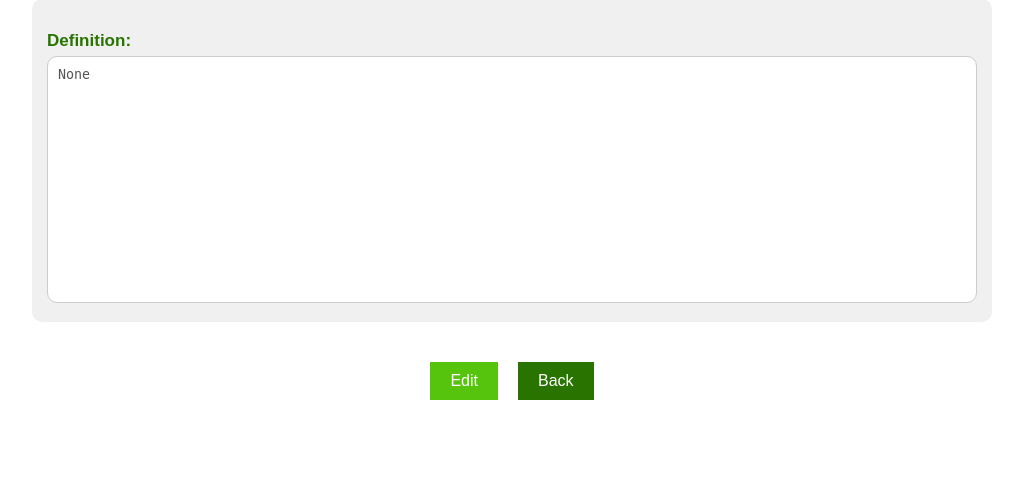
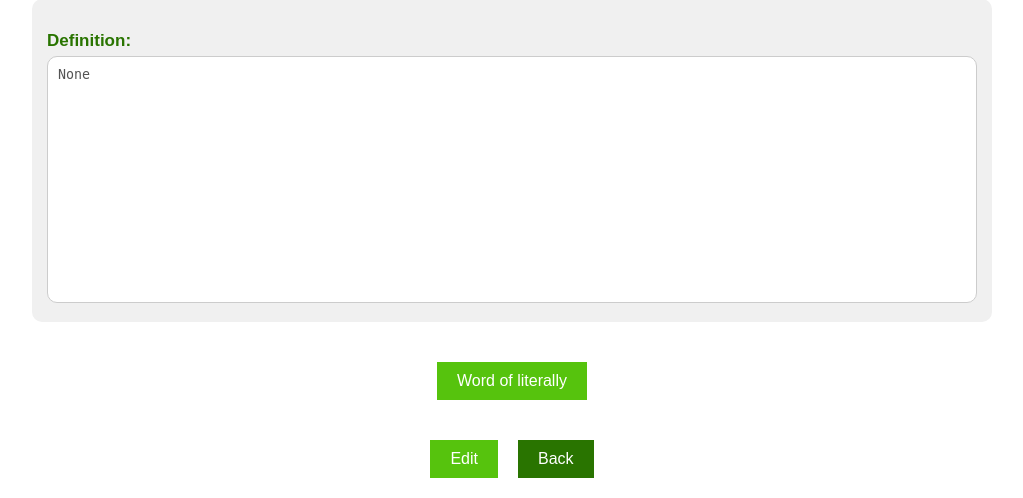
Before and after one commit to maciejunio999/un-literally, a Flask app: a page that uses templates/show_word.html in a window 1280 px wide. Shown: the part 722-1220 px from the top of the page, without its empty margins (128-1151 px from the left). Before the commit the page ends 1122 px from the top, so only its background shows below. Run offline with Flask 3, Linux system fonts and the light colour scheme; a user stored in the database is signed in; data comes from the database, SQL or seed files in the repository; both versions use the stored data as it was after the commit.

Commit message:
wstepne ustawianie word of literally

```diff
--- a/app.py
+++ b/app.py
@@ -445,14 +445,12 @@
 
     if request.method == 'POST':
         try:
-            # Update only editable fields
             word_to_edit.searched = request.form.get('searched', word_to_edit.searched)
             word_to_edit.definition = request.form.get('definition', word_to_edit.definition)
+            word_to_edit.source += f"Also changed by {session['username']}"
 
-            # Commit the changes to the database
             db.session.commit()
 
-            # Create a new event in the History table
             new_event = History(action=f'Edited word: {word_to_edit.content}', user=session['username'])
             db.session.add(new_event)
             db.session.commit()
@@ -475,6 +473,33 @@
             return render_template('error_page.html', message=f"[?] There was an issue updating this word: {str(e)}")
     else:
         return render_template('edit_word.html', word=word_to_edit)
+
+
+@app.route('/word_of_literally/<int:id>')
+@login_required
+def word_of_literally(id):
+    word_to_edit = Word.query.get_or_404(id)
+    if word_to_edit:
+        word_to_edit.last_as_word_of_literally = datetime.utcnow()
+        try:
+            db.session.commit()
+            return render_template('loading_page.html')
+        except Exception as e:
+            db.session.rollback()
+            payload = {
+                "error": str(e),
+                "word_id": id,
+                "username": session.get('username', 'unknown'),
+                "timestamp": datetime.utcnow().isoformat()
+            }
+            try:
+                response = requests.post("http://127.0.0.1:80/log_exception", json=payload)
+                response.raise_for_status()
+            except requests.exceptions.RequestException as req_e:
+                current_app.logger.error(f"Failed to make a call to logging endpoint: {req_e}")
+            return render_template('error_page.html', message="[?] There was an issue adding word as LWL")
+    else:
+        return render_template('error_page.html', message="[!] There is something wrong with this word")
 
 
 # PROPOSALS
@@ -685,7 +710,7 @@
 @app.route('/history', methods=['GET'])
 @login_required
 def history():
-    events = History.query.order_by(History.date).all()
+    events = History.query.order_by(History.date.desc()).all()
     return render_template('history.html', events=events)
 
 
--- a/templates/edit_user.html
+++ b/templates/edit_user.html
@@ -29,7 +29,7 @@
         <h4 style="text-align: right; color: #297400; margin-right: 25px;">No one is logged in</h4>
     {% endif %}
 </div>
-
+<hr>
 <div class="name">
 
     <form id="editUserForm" action="/update/user_{{user.id}}" method="POST" onsubmit="return validateForm()">
--- a/templates/show_word.html
+++ b/templates/show_word.html
@@ -27,7 +27,7 @@
     {% if word.last_as_word_of_literally is not none %}
         <div class="info_block">
             <p class="info_label">Last time as word of literally:</p>
-            <p class="info_value">{{word.last_as_word_of_literally.strftime("%d %B %Y %H:%M")}}</p>
+            <p class="info_value">{{word.last_as_word_of_literally.strftime("%d %B %Y")}}</p>
         </div>
     {% endif %}
 
@@ -43,8 +43,14 @@
         <textarea id="content" name="content" rows="15" cols="150" class="description_area" disabled>{{word.definition}}</textarea>
     </div>
 
+    {% if word.last_as_word_of_literally is none %}
+        <div class="container_column">
+            <button class="accept_button" onclick="window.location='/word_of_literally/{{word.id}}'">Word of literally</button>
+        </div>
+    {% endif %}
+
     <div class="button-container">
-        <button type="submit" class="accept_button" onclick="window.location='/edit_word_{{word.id}}'">Edit</button>
+        <button class="accept_button" onclick="window.location='/edit_word_{{word.id}}'">Edit</button>
         <button class="back_button_v2" onclick="window.location='/big_search'">Back</button>
     </div>
 </div>
```
Also changed, not shown: templates/history.html (+4 -4 lines), instance/words.db, 1 other file.
